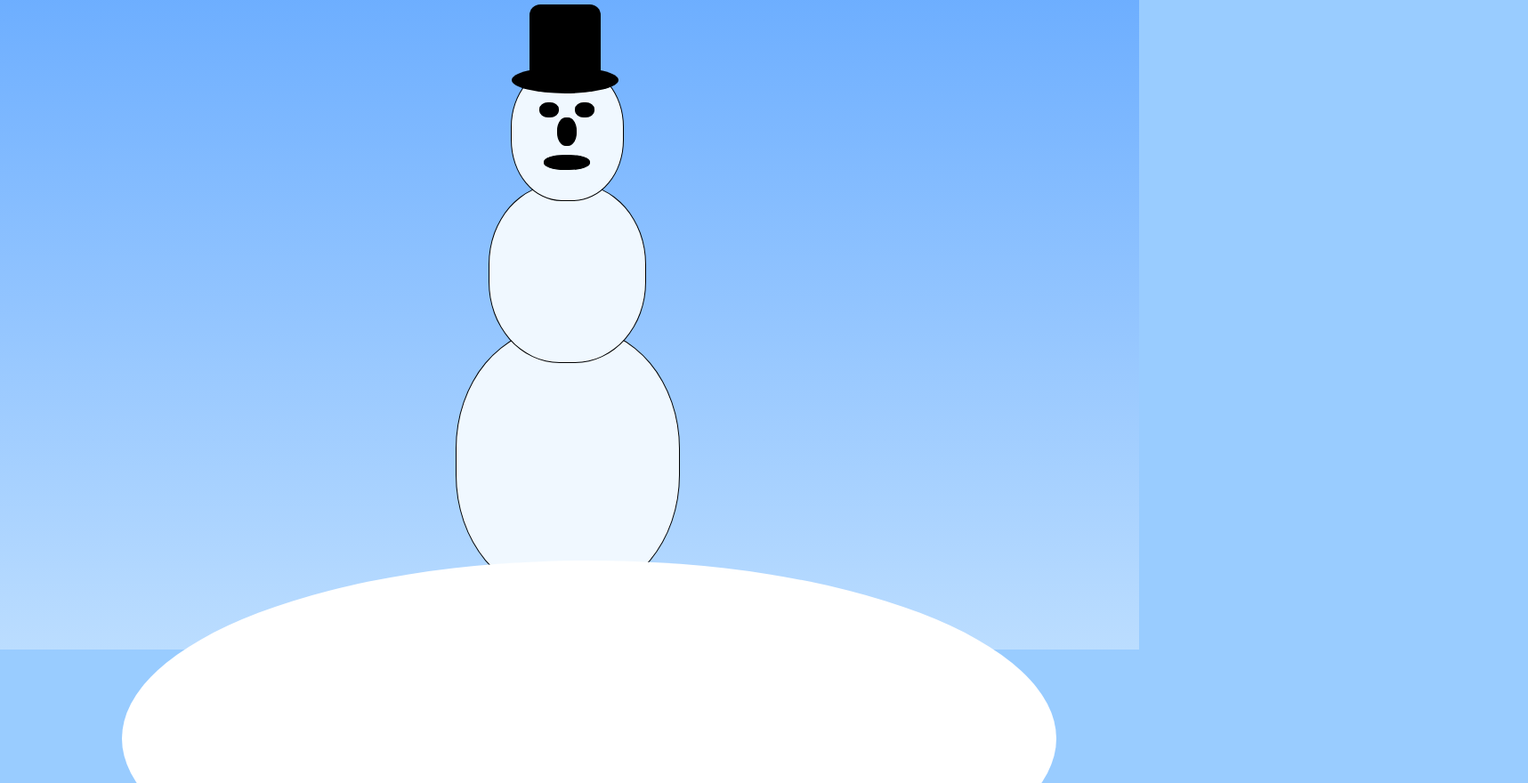
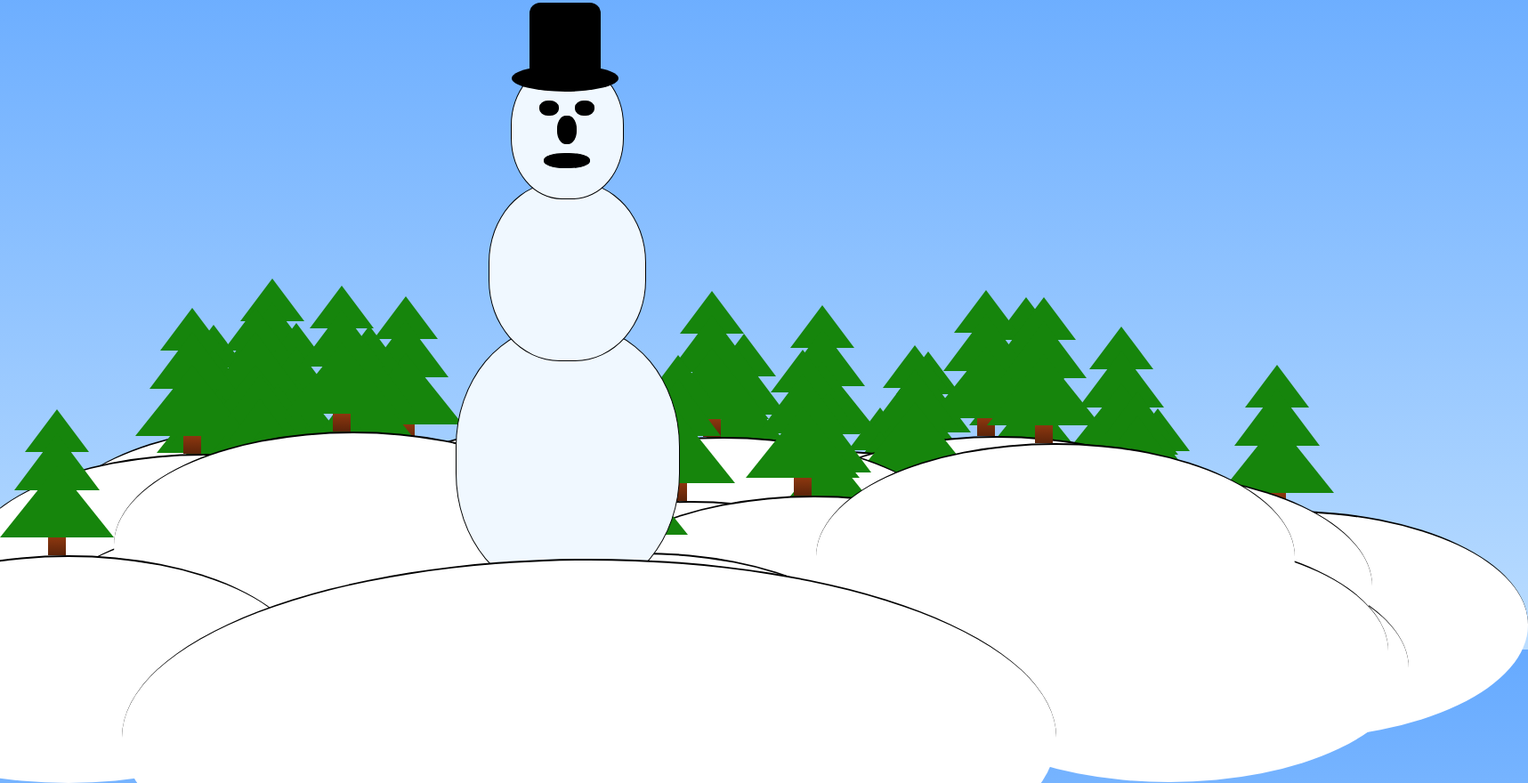
Before and after one commit to Web-240-responsive-design-ks/7xx, a plain HTML site: page index.html in a window 1280 px wide. Shown: the part 70-950 px from the top of the page at 89% size, 1717 px wide, since content can reach past the window. Before the commit the page ends 800 px from the top, so only its background shows below. Drawn offline with Linux system fonts and the light colour scheme.

Commit message:
added fir to display in a random pattern across screen. Added app.js to randomize trees with reasonable spacing and append them to the body.

```diff
--- a/_notes/dwsync.xml
+++ b/_notes/dwsync.xml
@@ -1,5 +1,5 @@
 <?xml version="1.0" encoding="utf-8" ?>
 <dwsync>
-<file name="index.html" server="7xx.bowlersrus.com" local="131662142385061280" remote="131662289400000000" Dst="2" />
-<file name="README.md" server="7xx.bowlersrus.com" local="131662143344785027" remote="131662289400000000" Dst="2" />
+<file name="index.html" server="7xx.bowlersrus.com" local="131671095134582374" remote="131671244400000000" Dst="2" />
+<file name="README.md" server="7xx.bowlersrus.com" local="131671098917992594" remote="131671244400000000" Dst="2" />
 </dwsync>
--- a/assets/css/_notes/dwsync.xml
+++ b/assets/css/_notes/dwsync.xml
@@ -1,4 +1,4 @@
 <?xml version="1.0" encoding="utf-8" ?>
 <dwsync>
-<file name="style.css" server="7xx.bowlersrus.com" local="131662142385031160" remote="131662289400000000" Dst="2" />
+<file name="style.css" server="7xx.bowlersrus.com" local="131671095134551760" remote="131671244400000000" Dst="2" />
 </dwsync>
--- a/assets/css/style.css
+++ b/assets/css/style.css
@@ -20,7 +20,6 @@ body {
 ::-webkit-scrollbar {
  display: none;
 }
-
 /* SNOWMAN */
 
 .snowman {
@@ -108,9 +107,8 @@ body {
 	z-index: 8;
 	margin-bottom: -40px;
 }
-
 .hill {
-
+	border-top: 2px solid #000;
 	width: 300%;
 	margin-left: -150%;
 	min-height: 100px;
@@ -120,3 +118,38 @@ body {
 	border-right-color: transparent;
 	background-color: #FFF;
 }
+/* TREE start here ------*/
+.fir {
+	position: absolute;
+	margin: 0 auto;
+	width: 8em;
+	bottom: 0;
+	margin-bottom: -150px;
+}
+.fir-item {
+	margin: 0 auto;
+	width: 0;
+	height: 0;
+	border-left: 2.3em solid transparent;
+	border-right: 2.3em solid transparent;
+	border-bottom: 3em solid #16850c;
+}
+.fir-item:nth-child(2) {
+	margin-top: -1.3em;
+	border-left-width: 3em;
+	border-right-width: 3em;
+	border-bottom-width: 4em;
+}
+.fir-item:nth-child(3) {
+	margin-top: -1.7em;
+	border-left-width: 4em;
+	border-right-width: 4em;
+	border-bottom-width: 5em;
+}
+.fir-log {
+	margin: 0 auto;
+	width: 1.3em;
+	height: 1.3em;
+	background: #8c370f;
+	background: linear-gradient(#8c370f, #5c240a);
+}
--- /dev/null
+++ b/assets/js/app.js
@@ -0,0 +1,26 @@
+// JavaScript Document
+
+window.onload = function () {
+
+for (i=0; i<36; i++) {
+	let v= Math.floor(Math.random() * (150-0)) + 0;
+	let y = Math.floor(Math.random()*(window.innerWidth - 0)) +100;
+	let itm = document.getElementById("tree");
+	let cln = itm.cloneNode(true);
+	cln.style.bottom = v +'px';
+	cln.style.left= (y) + 'px';
+	cln.style.zIndex = -1;
+	document.body.appendChild(cln);
+
+
+}
+
+
+};
+
+
+
+
+
+
+//NOTE To Self : Math function math.floor is to choose variable ;innerwidth is the viewport size ;appendchild is appending tree to body//
--- a/index.html
+++ b/index.html
@@ -7,16 +7,21 @@
 </head>
 
 <body>
+<!------------ Trees ---------------->
+<div id="tree" class="fir">
+  <div class="fir-item"></div>
+  <div class="fir-item"></div>
+  <div class="fir-item"></div>
+  <div class="fir-log"></div>
+  <div class="hill"></div>
+</div>
 
-<!-- ---snowman--->
+<!-- ---snowman begins--->
 <div class="snowman">
-
   <div class="smHead">
     <div class="hat">
       <div class="rim"></div>
     </div>
-
-
     <div class="face">
       <div class="eyes">
         <div class="eye leye"></div>
@@ -26,19 +31,14 @@
       <div class="mouth"></div>
     </div>
   </div>
-
   <div class="smBody"></div>
-
   <div class="smFeet"></div>
 
   <!--hill -->
 
   <div class="hill"></div>
-
-
 </div>
 
-
-
+<script src="assets/js/app.js"></script>
 </body>
 </html>
```
Lines whose indentation alone changed are shown as unchanged.
